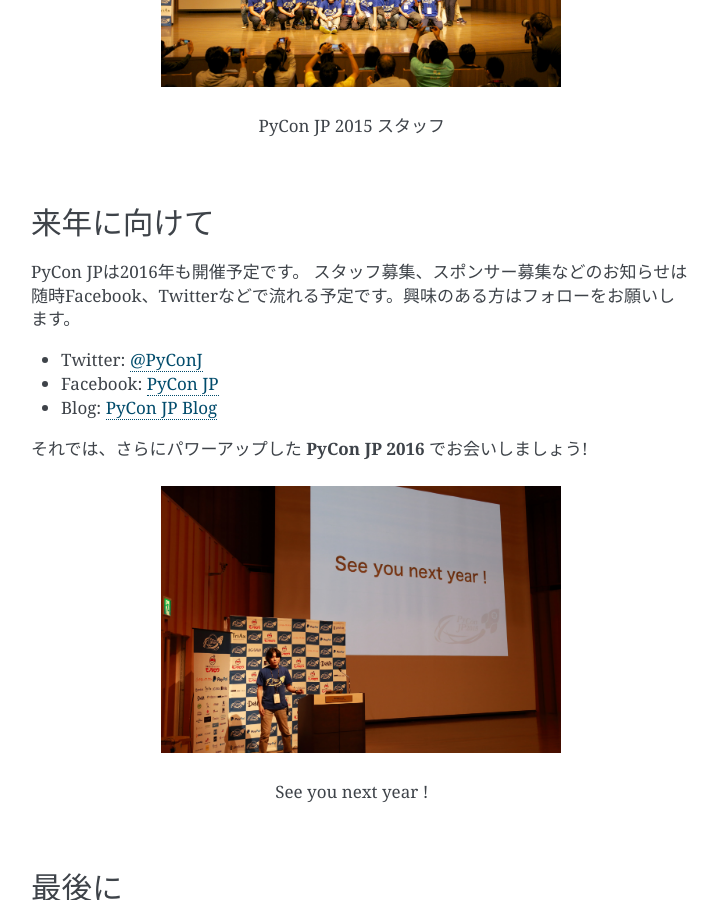
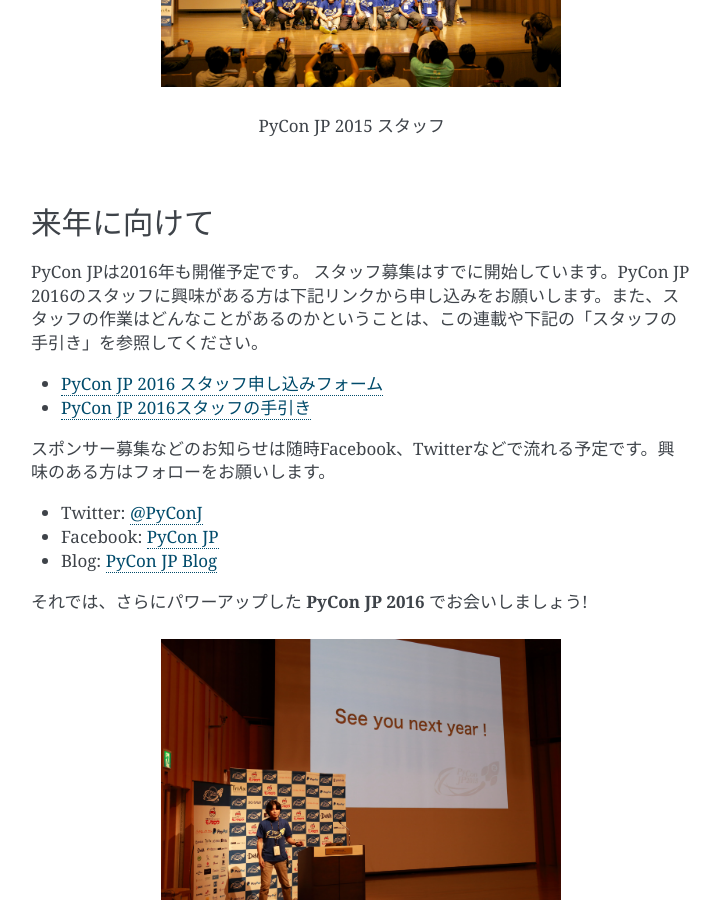
Before and after one commit to pyconjp/codezine-after-reports2015, a Sphinx documentation site: the page built from source/04_jimukyoku.rst, in a window 1280 px wide and 900 px high, scrolled down 8009 px. Shown: the whole window, without its empty margins (389-1109 px from the left). Built offline with Sphinx 7.4.7, drawn with Linux system fonts in a browser that asks for light colours.

Commit message:
HTJ-1368: スタッフ募集始まったのでリンクを追加

```diff
--- a/source/04_jimukyoku.rst
+++ b/source/04_jimukyoku.rst
@@ -224,7 +224,12 @@
 ============
 
 PyCon JPは2016年も開催予定です。
-スタッフ募集、スポンサー募集などのお知らせは随時Facebook、Twitterなどで流れる予定です。興味のある方はフォローをお願いします。
+スタッフ募集はすでに開始しています。PyCon JP 2016のスタッフに興味がある方は下記リンクから申し込みをお願いします。また、スタッフの作業はどんなことがあるのかということは、この連載や下記の「スタッフの手引き」を参照してください。
+
+* `PyCon JP 2016 スタッフ申し込みフォーム <https://docs.google.com/forms/d/15PNGpDGhnXVGsNk8jkcYsu2XpVEIqNHcM0L-ah-2aek/viewform>`_
+* `PyCon JP 2016スタッフの手引き <https://docs.google.com/document/d/1ZgpZ9bKR4z_vU0B5_wv_iK7hyPZnyxmT0mRrmEdmiAg/edit#>`_
+
+スポンサー募集などのお知らせは随時Facebook、Twitterなどで流れる予定です。興味のある方はフォローをお願いします。
 
 - Twitter: `@PyConJ <https://twitter.com/pyconj>`_
 - Facebook: `PyCon JP <https://www.facebook.com/PyConJP>`_
```
